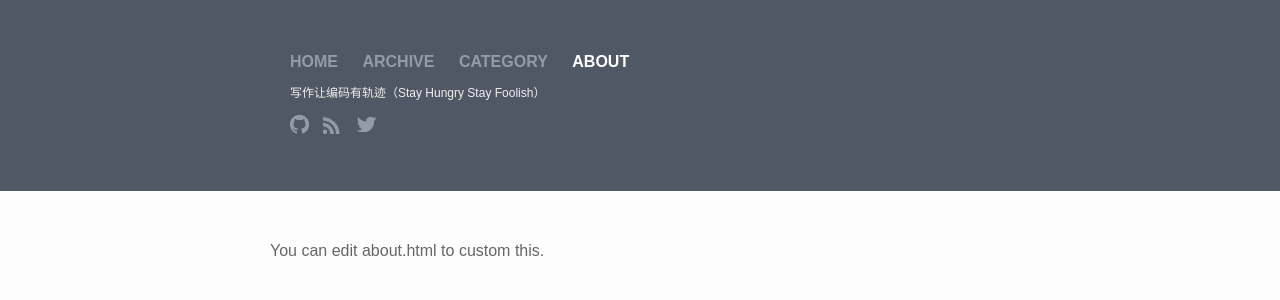
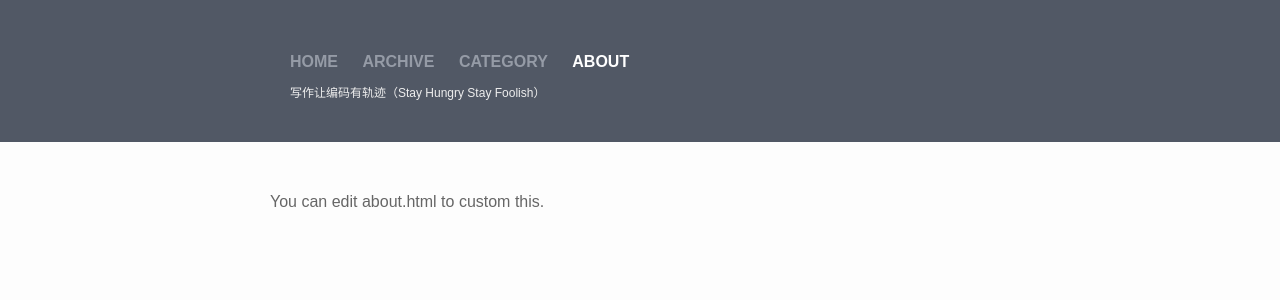
Before and after one commit to ace2github/cch, a Jekyll site: the page built from about.html, in a window 1280 px wide. Shown: the top 300 px of the page. Built offline with Jekyll 4.4.1, drawn with Linux system fonts in a browser that asks for light colours; Markdown is read by kramdown in place of the engine named in the settings.

Commit message:
modify header social bar hide

```diff
--- a/_includes/header.html
+++ b/_includes/header.html
@@ -47,22 +47,5 @@
 			{% endif %}
 		</div>
 		<div class="description"> {{ site.motto }} </div>
-		<ul class="social-links">
-			<li>
-				<a href="https://github.com/{{ site.github_username }}" title="Github">
-					<img width="19px" height="19px" src="{{ site.baseurl }}/images/github.png"/>
-				</a>
-			</li>
-			<li>
-				<a href="{{ site.baseurl }}/feed.xml" title="RSS">
-					<img width="19px" height="19px" src="{{ site.baseurl }}/images/rss.png"/>
-				</a>
-			</li>
-			<li>
-				<a href="https://twitter.com/{{ site.twitter_username }}" title="Twitter">
-					<img width="19px" height="19px" src="{{ site.baseurl }}/images/twitter.png"/>
-				</a>
-			</li>
-		</ul>
 	</div>
 </header>
```
